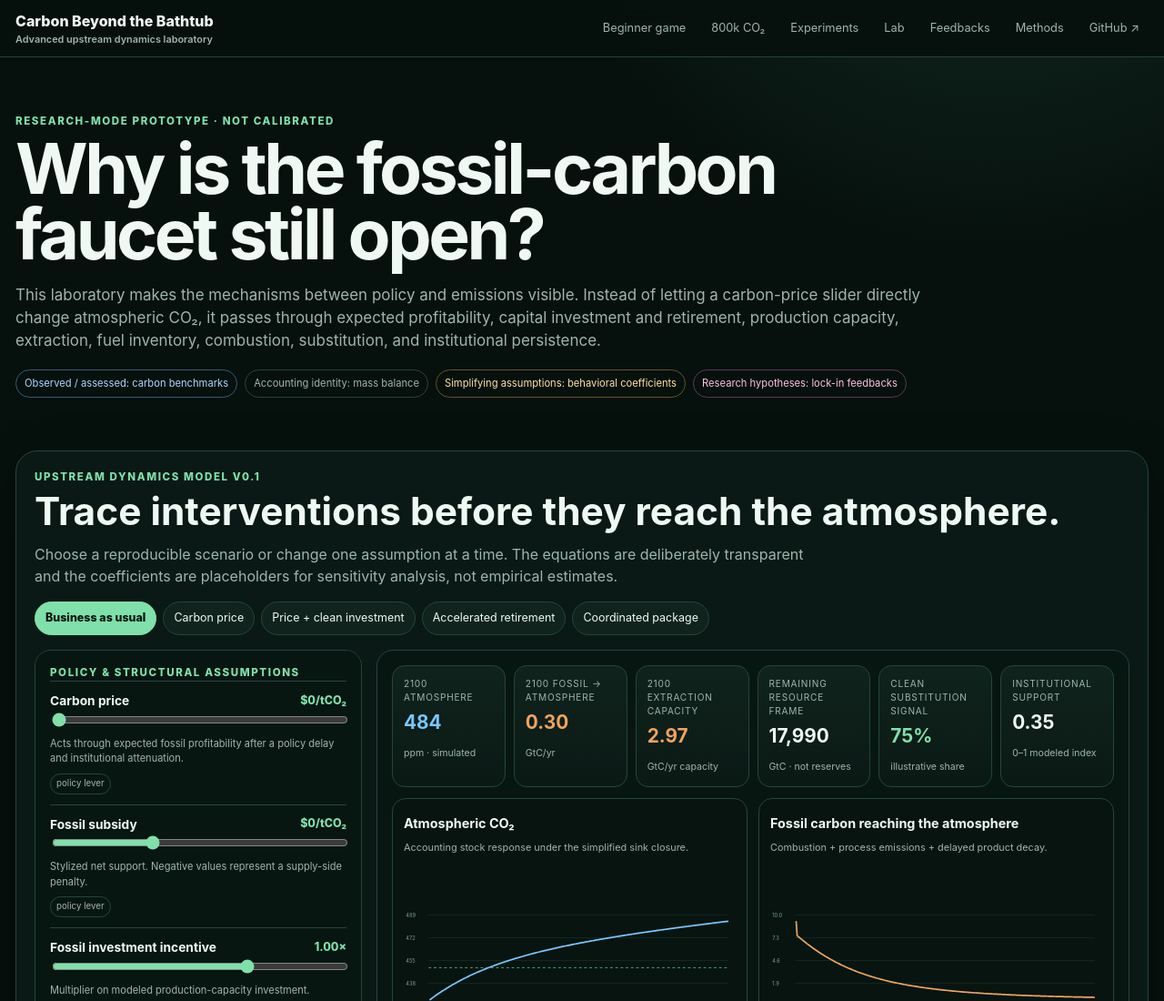
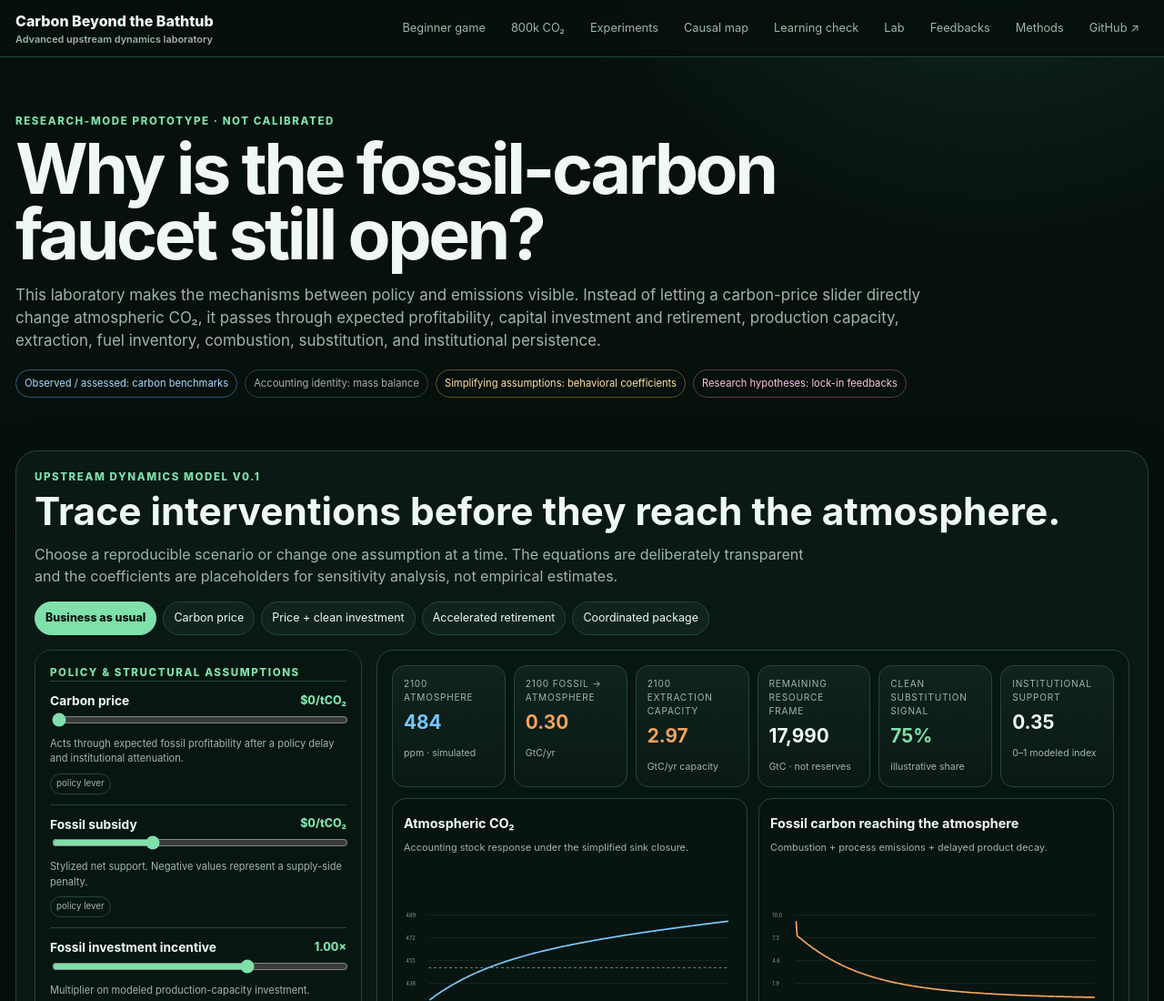
Before and after one commit to Aryakia/carbon-cycle-demo, a website: page upstream.html in a window 1280 px wide. Shown: the top 1100 px of the page at 91% size. Drawn offline with Linux system fonts and the light colour scheme.

Commit message:
Connect advanced lab to causal map and assessment

```diff
--- a/upstream.html
+++ b/upstream.html
@@ -36,7 +36,7 @@ a{color:var(--blue)}button,input{font:inherit}button{color:inherit}.wrap{width:m
 <body>
 <header class="topbar"><div class="wrap">
   <a class="brand" href="./">Carbon Beyond the Bathtub<small>Advanced upstream dynamics laboratory</small></a>
-  <nav class="nav"><a href="./">Beginner game</a><a href="paleoclimate.html">800k CO₂</a><a href="experiments.html">Experiments</a><a href="#lab">Lab</a><a href="#feedbacks">Feedbacks</a><a href="#methods">Methods</a><a href="https://github.com/Aryakia/carbon-cycle-demo" target="_blank" rel="noreferrer">GitHub ↗</a></nav>
+  <nav class="nav"><a href="./">Beginner game</a><a href="paleoclimate.html">800k CO₂</a><a href="experiments.html">Experiments</a><a href="feedbacks.html">Causal map</a><a href="assessment.html">Learning check</a><a href="#lab">Lab</a><a href="#feedbacks">Feedbacks</a><a href="#methods">Methods</a><a href="https://github.com/Aryakia/carbon-cycle-demo" target="_blank" rel="noreferrer">GitHub ↗</a></nav>
 </div></header>
 
 <main>
```
